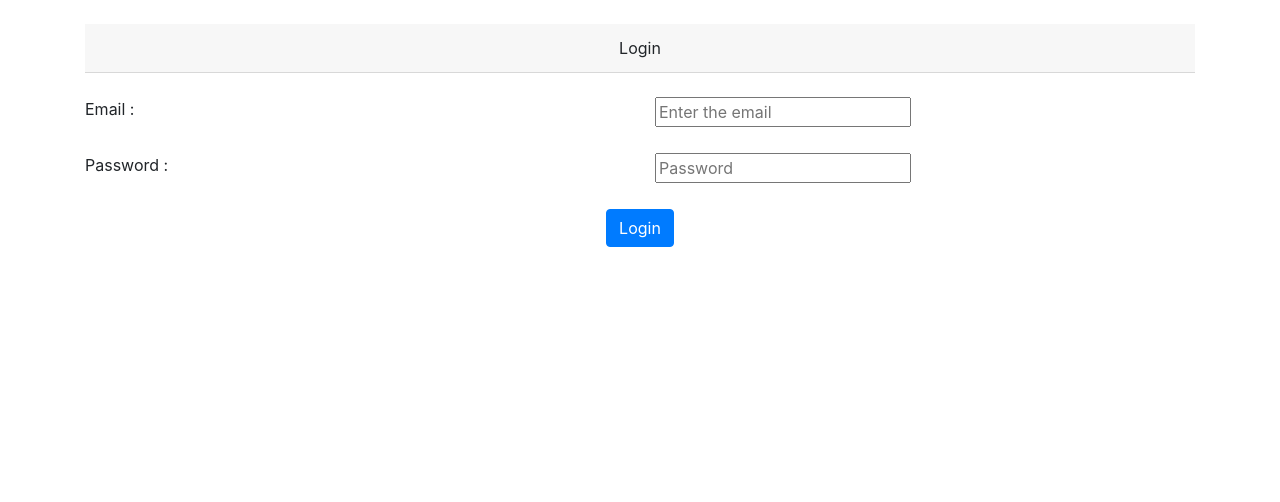
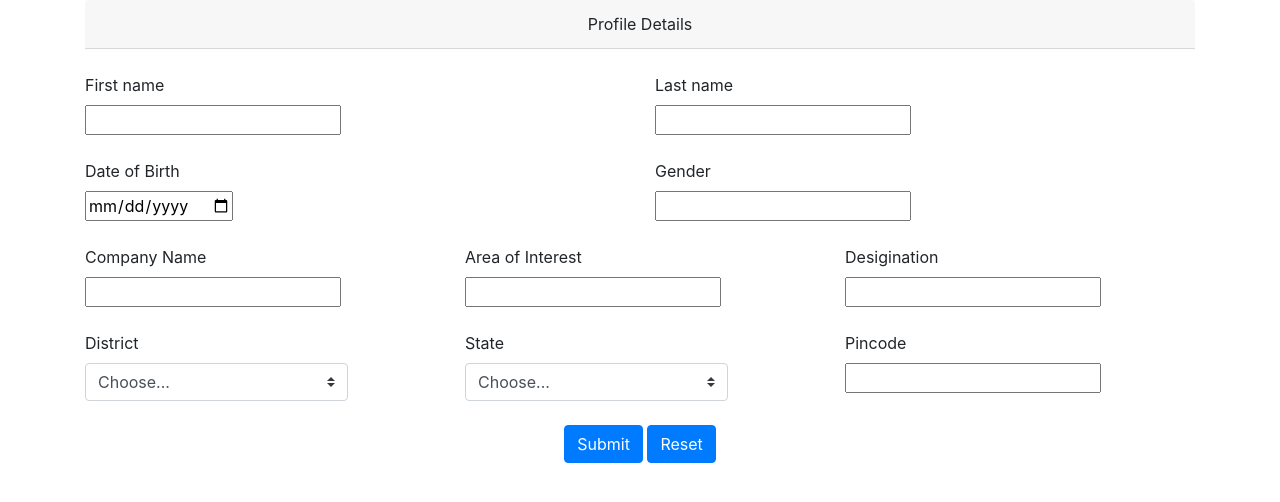
Before and after one commit to GokulnathP/event-management, a React (Create React App) app in the folder views/: page / in a window 1280 px wide. Shown: the top 502 px of the page. Built offline with nearby package versions, Linux system fonts and the light colour scheme.

Commit message:
[Barathraj] ProfileItem Updated

```diff
--- a/views/src/App.js
+++ b/views/src/App.js
@@ -1,16 +1,12 @@
 import React from "react";
 // import logo from "./logo.svg";
 import "./App.css";
-import Login from "./components/forms/Login";
-import Signup from "./components/forms/Signup";
+//import Login from "./components/forms/Login";
+//import Signup from "./components/forms/Signup";
 import ProfileItem from "./components/forms/ProfileItem";
 
 function App() {
-  return (
-    // <Signup />
-    //<ProfileItem />
-    <Login />
-  );
+  return <ProfileItem />;
 }
 
 export default App;
--- a/views/src/components/forms/ProfileItem.js
+++ b/views/src/components/forms/ProfileItem.js
@@ -4,76 +4,81 @@ const ProfileItem = () => {
   return (
     <div className="container">
       <form>
+        <div className="card-header text-center text-bold">Profile Details</div>
         <br />
-        <div className="card-header">
-          <center>Profile Details</center>
+        <div className="row ">
+          <div className="col-md-6">
+            <label htmlFor="">First name</label>
+            <br />
+            <input type="text" required />
+          </div>
+          <div className="col-md-6">
+            <label htmlFor="">Last name</label>
+            <br />
+            <input type="text" required />
+          </div>
         </div>
         <br />
-        <div className="row">
-          <div className="col-sm">
-            <label htmlFor="">Firstname : </label>{" "}
+
+        <div className="row ">
+          <div className="col-md-6">
+            <label htmlFor="">Date of Birth</label>
+            <br />
+            <input type="date" required />
           </div>
-          <div className="col-sm">
-            <input type="text" placeholder="Firstname" required />
-          </div>
-          <div className="col-sm">
-            <label htmlFor="">Lastname : </label>{" "}
-          </div>
-          <div className="col-sm">
-            <input type="text" placeholder="Lastname" required />
+          <div className="col-md-6">
+            <label htmlFor="">Gender</label>
+            <br />
+            <input type="text" required />
           </div>
         </div>
         <br />
 
         <div className="row">
-          <div className="col-sm">
-            <label htmlFor="">Date of Birth : </label>{" "}
+          <div className="col col-md-4">
+            <label htmlFor="">Company Name</label>
+            <br />
+            <input type="email" required />
           </div>
-          <div className="col-sm">
-            <input type="date" placeholder="Date" required />
+          <div className="col col-md-4">
+            <label htmlFor="">Area of Interest</label>
+            <br />
+            <input type="text" required />
           </div>
-          <div className="col-sm">
-            <label htmlFor="">Gender : </label>{" "}
-          </div>
-          <div className="col-sm">
-            <input type="text" placeholder="Gender" required />
+          <div className="col col-md-4">
+            <label htmlFor="">Desigination</label>
+            <br />
+            <input type="text" required />
           </div>
         </div>
         <br />
 
         <div className="row">
-          <div className="col-sm">
-            <label htmlFor="">Company Name : </label>{" "}
-            <input type="email" placeholder="Name of Company" required />
+          <div className="col col-md-4">
+            <label htmlFor="">District</label>
+            <br />
+            <select className="custom-select d-block w-75" required>
+              <option>Choose...</option>
+              <option>India</option>
+            </select>{" "}
           </div>
-          <div className="col-sm">
-            <label htmlFor="">Area of Interest : </label>{" "}
-            <input type="text" placeholder="ML,Web,etc..," required />
+          <div className="col col-md-4">
+            <label htmlFor="">State</label>
+            <br />
+            <select className="custom-select d-block w-75" required>
+              <option>Choose...</option>
+              <option>Tamilnadu</option>
+            </select>
           </div>
-          <div className="col-sm">
-            <label htmlFor="">Desigination : </label>{" "}
-            <input type="text" placeholder="Designiation" required />
+
+          <div className="col col-md-4">
+            <label htmlFor="">Pincode</label>
+            <br />
+            <input maxLength="6" required />
           </div>
         </div>
         <br />
-
-        <div className="row">
-          <div className="col-sm">
-            <label htmlFor="">District : </label>{" "}
-            <input type="text" placeholder="District" required />
-          </div>
-          <div className="col-sm">
-            <label htmlFor="">State : </label>{" "}
-            <input type="text" placeholder="State" required />
-          </div>
-
-          <div className="col-sm">
-            <label htmlFor="">Pincode : </label>{" "}
-            <input maxLength="6" placeholder="Pincode" required />
-          </div>
-        </div>
-        <br />
-
+        <center>
           <div className="row">
             <div className="col-sm">
               <input className="btn btn-primary" type="submit" value="Submit" />
@@ -81,6 +86,7 @@ const ProfileItem = () => {
               <input className="btn btn-primary" type="reset" value="Reset" />
             </div>
           </div>
+        </center>
       </form>
     </div>
   );
--- a/views/src/components/forms/Signup.js
+++ b/views/src/components/forms/Signup.js
@@ -2,8 +2,7 @@ import React from "react";
 
 const Signup = () => {
   return (
-    <div className="container">
-      <form>
+    <form className="container">
       <br />
       <div className="card-header">
         <center>SignUp</center>
@@ -56,6 +55,13 @@ const Signup = () => {
       </div>
       <br />
       <center>
+        <input type="checkbox" required />{" "}
+        <label htmlFor="">
+          I hereby agree to the terms and condition provided by Company
+        </label>
+      </center>
+      <center>
+        <br />
         <div className="row">
           <div className="col-sm">
             <input className="btn btn-primary" type="submit" value="Signup" />
@@ -65,7 +71,6 @@ const Signup = () => {
         </div>
       </center>
     </form>
-    </div>
   );
 };
 
```
Lines whose indentation alone changed are shown as unchanged.
